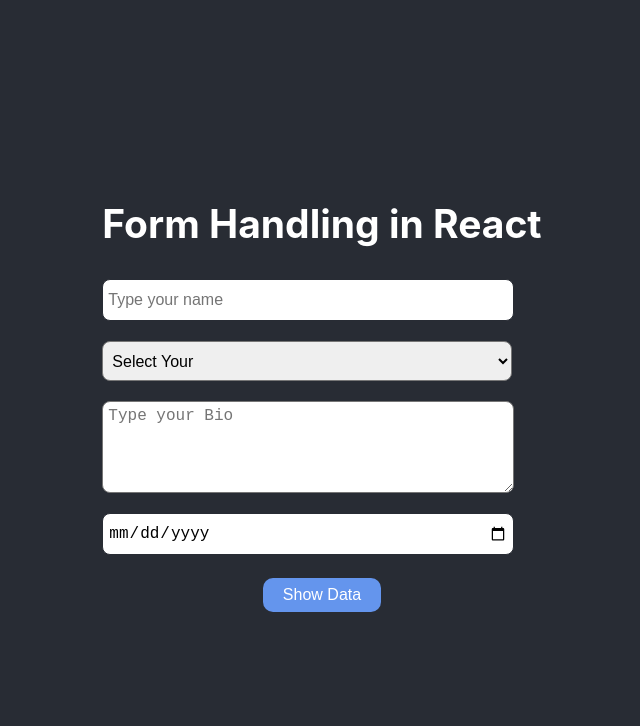
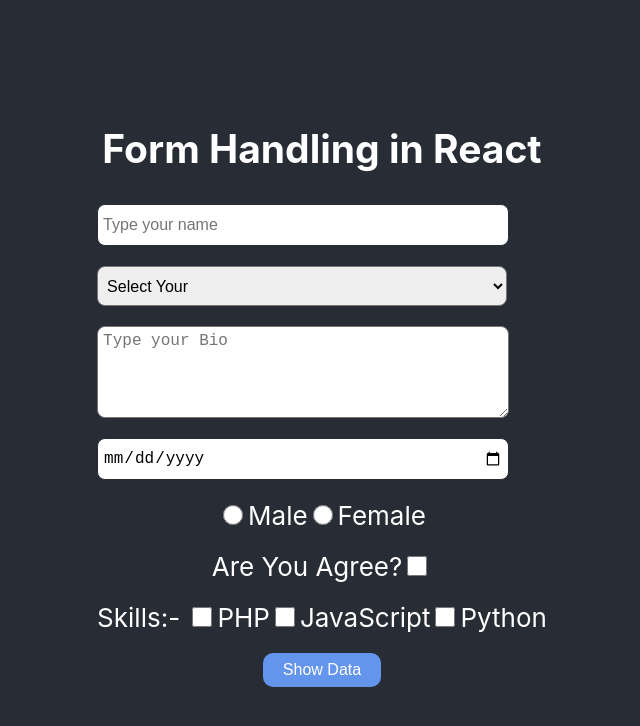
Before and after one commit to nazmul98/exploring-react-class-component, a React (Create React App) app: page /form in a window 1280 px wide. Shown: the top 726 px of the page, without its empty margins (318-958 px from the left). Built offline with nearby package versions, Linux system fonts and the light colour scheme.

Commit message:
form elements done

```diff
--- a/src/Component/Form/Form.css
+++ b/src/Component/Form/Form.css
@@ -24,4 +24,12 @@
     color: white;
     font-size: 16px;
     background-color: cornflowerblue;
+    display: block;
+    margin: 0 auto;
 }
+.myForm input[type = "radio"], .myForm input[type = "checkbox"]{
+    display: inline-block;
+    width: 20px;
+    height: 20px;
+    margin: 0px 5px;
+}
--- a/src/Component/Form/Form.js
+++ b/src/Component/Form/Form.js
@@ -6,13 +6,31 @@
         name: "",
         country: "",
         bio: "",
-        birthdate: ""
+        birthdate: "",
+        gender: "",
+        agree: false,
+        skills: []
     }
     handleChange = (event) => {
         this.setState({[event.target.name] : event.target.value})
     }
     handleClick = () => {
         console.log(this.state);
+    }
+    handleCheckbox = (event) => {
+        this.setState({
+            agree: event.target.checked
+        });
+    }
+    handleSkills = (event) => {
+        if (event.target.checked) {
+            this.setState({
+                skills: [...this.state.skills, event.target.value]
+            });
+        } else {
+            const skills = this.state.skills.filter(skill => skill !== event.target.value);
+            this.setState({skills});
+        }
     }
     render () {
         return(
@@ -24,6 +42,7 @@
                 placeholder="Type your name"
                 onChange={this.handleChange}
                 />
+
                 <select name="country" onChange={this.handleChange}>
                     <option>Select Your</option>
                     <option value="bangladesh">Bangladesh</option>
@@ -31,16 +50,71 @@
                     <option value="india">India</option>
                     <option value="srilanka">Srilanka</option>
                 </select>
+
                 <textarea
                 name="bio"
                 placeholder="Type your Bio"
                 onChange={this.handleChange}
                 ></textarea>
+
                 <input
                 type="date"
                 name="birthdate"
                 onChange={this.handleChange}
                 />
+
+                <input
+                type="radio"
+                name="gender"
+                value="male"
+                onChange={this.handleChange}/>
+                Male
+                <input
+                type="radio"
+                name="gender"
+                value="female"
+                onChange={this.handleChange}/>
+                Female
+
+                <div style={{ margin: '20px 0px' }}>
+                    <label htmlFor="#agree">Are You Agree?</label>
+                    <input
+                    type="checkbox"
+                    id="agree"
+                    name="agree"
+                    checked={this.state.agree}
+                    onChange = {this.handleCheckbox}
+                    />
+                </div>
+
+                <div style={{ margin: '20px 0px' }}>
+                    <label htmlFor="#agree">Skills:- </label>
+                    <input
+                    type="checkbox"
+                    name="skills"
+                    value="PHP"
+                    checked={this.state.skills.includes("PHP")}
+                    onChange = {this.handleSkills}
+                    />
+                    PHP
+                    <input
+                    type="checkbox"
+                    name="skills"
+                    value="JavaScript"
+                    checked={this.state.skills.includes("JavaScript")}
+                    onChange = {this.handleSkills}
+                    />
+                    JavaScript
+                    <input
+                    type="checkbox"
+                    name="skills"
+                    value="Python"
+                    checked={this.state.skills.includes("Python")}
+                    onChange = {this.handleSkills}
+                    />
+                    Python
+                </div>
+
                 <button onClick={this.handleClick}>Show Data</button>
             </div>
         );
```
